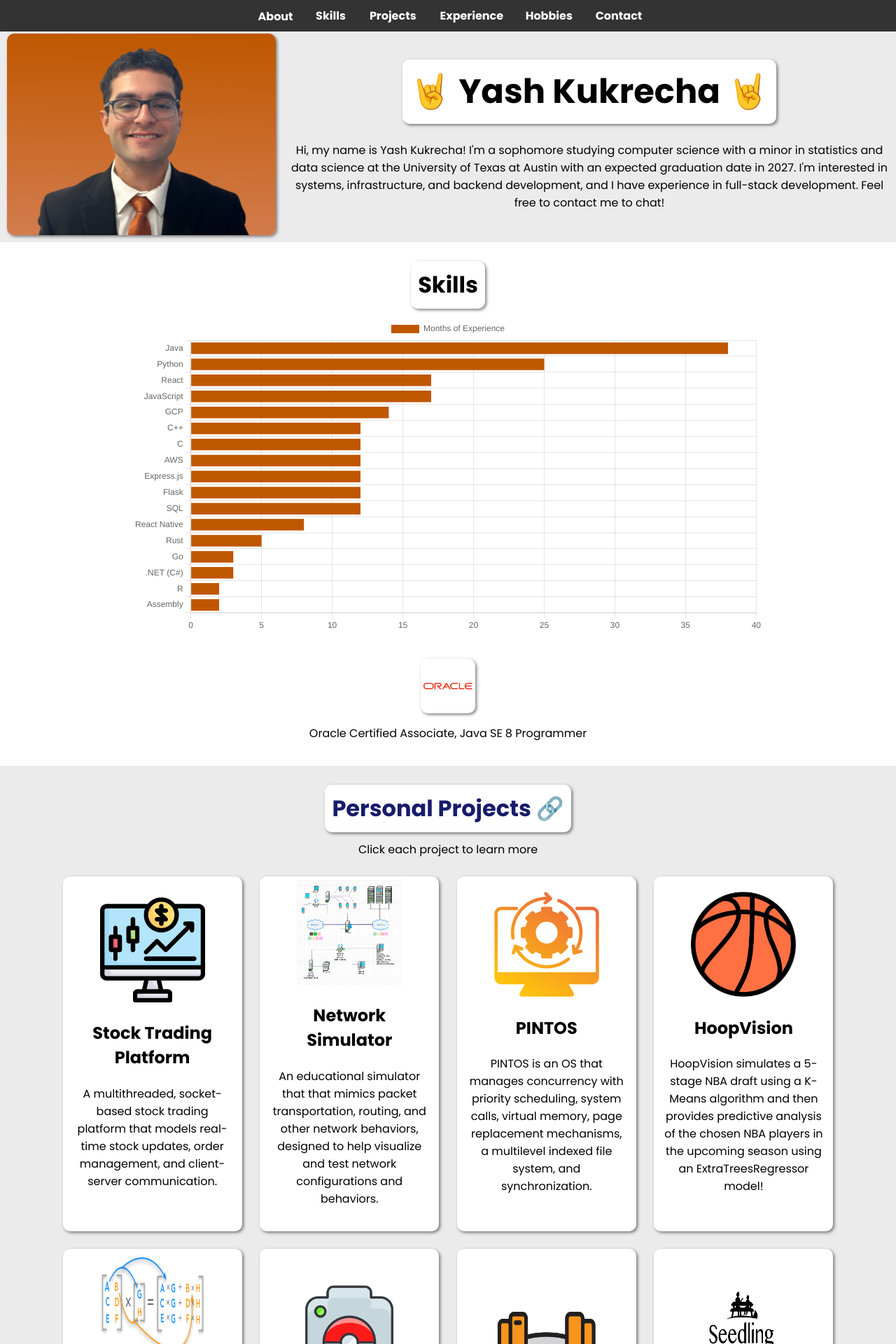
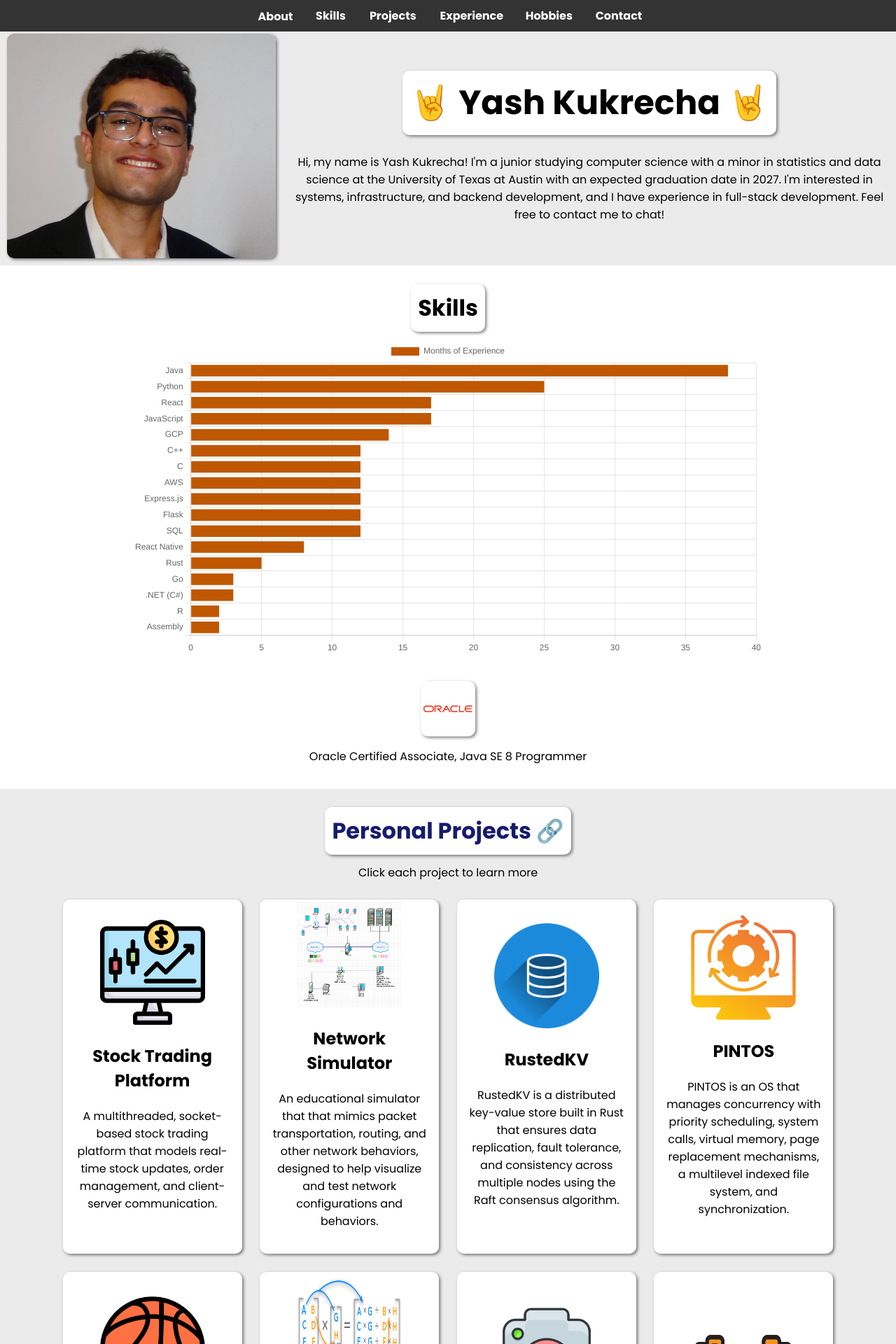
Before and after one commit to yashkukrecha/personalprojects, a React (Create React App) app in the folder personal-web/: page / in a window 1280 px wide. Shown: the top 1920 px of the page at 70% size. Built offline with nearby package versions, Linux system fonts and the light colour scheme.

Commit message:
updated pfp, added rustedkv

```diff
--- a/personal-web/src/Pages/Home.js
+++ b/personal-web/src/Pages/Home.js
@@ -11,7 +11,7 @@ export default function Home() {
           🤘 Yash Kukrecha 🤘{" "}
         </h1>
         <h3 className="desc" id="bio">
-          Hi, my name is Yash Kukrecha! I'm a sophomore studying computer
+          Hi, my name is Yash Kukrecha! I'm a junior studying computer
           science with a minor in statistics and data science at the University
           of Texas at Austin with an expected graduation date in 2027. I'm
           interested in systems, infrastructure, and backend development, and I have
--- a/personal-web/src/Pages/Projects.js
+++ b/personal-web/src/Pages/Projects.js
@@ -37,6 +37,20 @@ export default function Projects() {
         "Mutexes",
       ],
       date: "March 2025 - April 2025",
+    },
+    {
+      title: "RustedKV",
+      description:
+      "RustedKV is a distributed key-value store built in Rust that ensures data replication, fault tolerance, and consistency across multiple nodes using the Raft consensus algorithm.",
+      stack: [
+        "Rust",
+        "Cargo",
+        "Multithreading",
+        "Sockets",
+        "TCP/IP",
+        "Synchronization",
+      ],
+      date: "July 2025 - Present"
     },
     {
       title: "PINTOS",
```
Also changed, not shown: personal-web/src/Icons/linkedin.jpg, personal-web/src/Icons/rustedkv.png (added).
